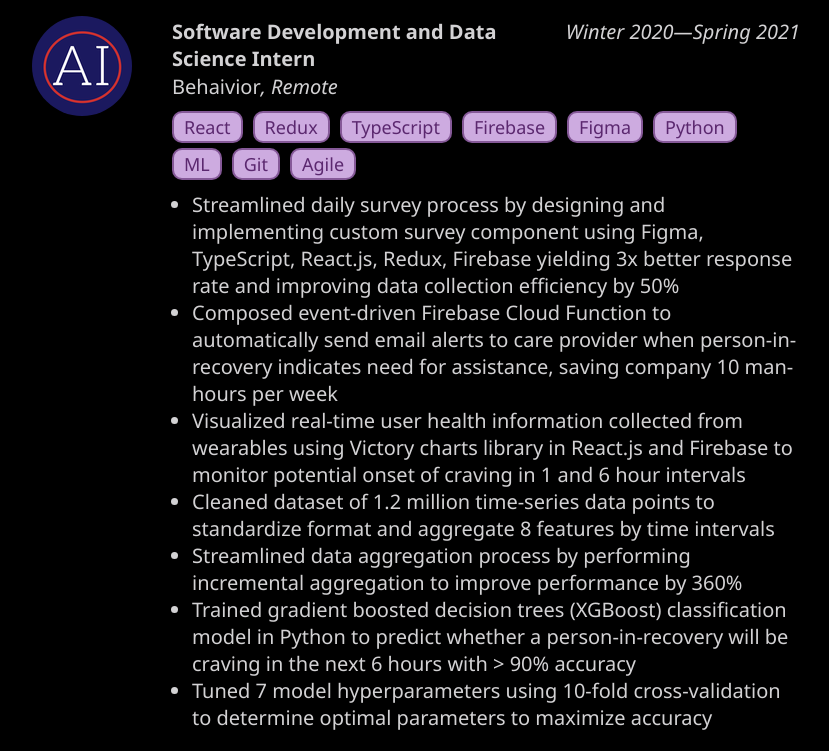
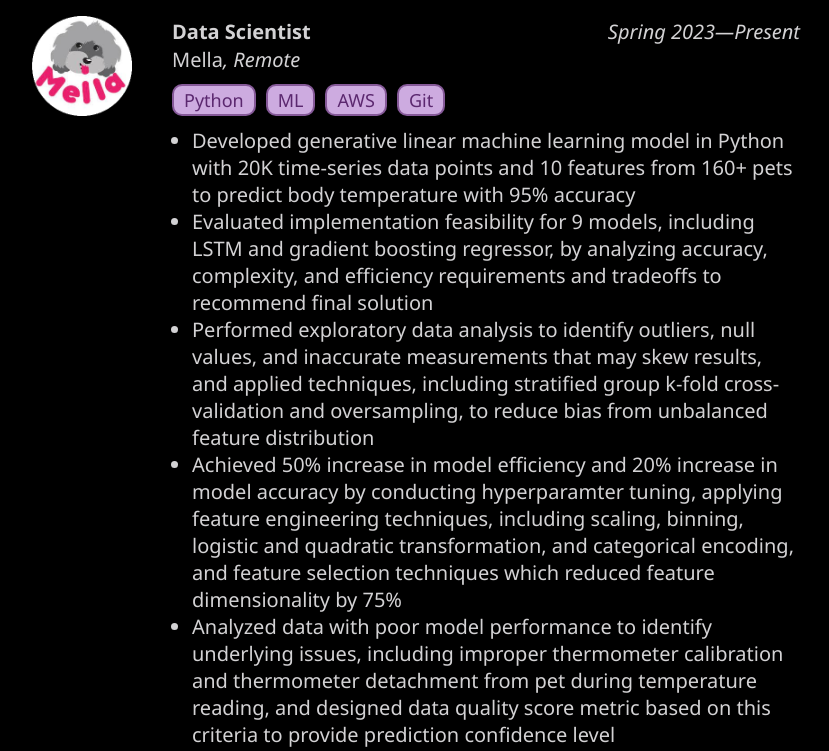
Before and after one commit to AmyWeitzman/me, a React (Create React App) app: page /resume in a window 1280 px wide. Shown: the part 480-1231 px from the top of the page, without its empty margins (224-1053 px from the left). Built offline with nearby package versions, Linux system fonts and the light colour scheme.

Commit message:
add mella to resume

```diff
--- a/src/components/Resume.js
+++ b/src/components/Resume.js
@@ -24,6 +24,7 @@ import neo4j_logo from "../images/neo4j_logo.png";
 import comptia_logo from "../images/comptia_logo.png";
 import tableau_logo from "../images/tableau_logo.png";
 import codepath_logo from "../images/codepath_logo.png";
+import mella_logo from "../images/mella_logo.png";
 
 const schoolInfo = [
     {
@@ -40,6 +41,23 @@ const schoolInfo = [
 ];
 
 const experienceInfo = [
+    {
+        jobTitle: "Data Scientist",
+        companyName: "Mella",
+        location: "Remote",
+        years: "Spring 2023—Present",
+        skills: ["Python", "ML", "AWS", "Git"],
+        tasks: [
+            "Developed generative linear machine learning model in Python with 20K time-series data points and 10 features from 160+ pets to predict body temperature with 95% accuracy",
+            "Evaluated implementation feasibility for 9 models, including LSTM and gradient boosting regressor, by analyzing accuracy, complexity, and efficiency requirements and tradeoffs to recommend final solution",
+            "Performed exploratory data analysis to identify outliers, null values, and inaccurate measurements that may skew results, and applied techniques, including stratified group k-fold cross-validation and oversampling, to reduce bias from unbalanced feature distribution",
+            "Achieved 50% increase in model efficiency and 20% increase in model accuracy by conducting hyperparamter tuning, applying feature engineering techniques, including scaling, binning, logistic and quadratic transformation, and categorical encoding, and feature selection techniques which reduced feature dimensionality by 75%",
+            "Analyzed data with poor model performance to identify underlying issues, including improper thermometer calibration and thermometer detachment from pet during temperature reading, and designed data quality score metric based on this criteria to provide prediction confidence level",
+            "Wrote modular, thoroughly commented code for maximum understandability and reuse",
+            "Deployed serverless API in AWS using API Gateway and Lambda to run model on real-time temperature readings and report temperature prediction with data quality score"
+        ],
+        logo: mella_logo
+    },
     {
         jobTitle: "Software Development and Data Science Intern",
         companyName: "Behaivior",
```
Also changed, not shown: src/images/mella_logo.png (added).
